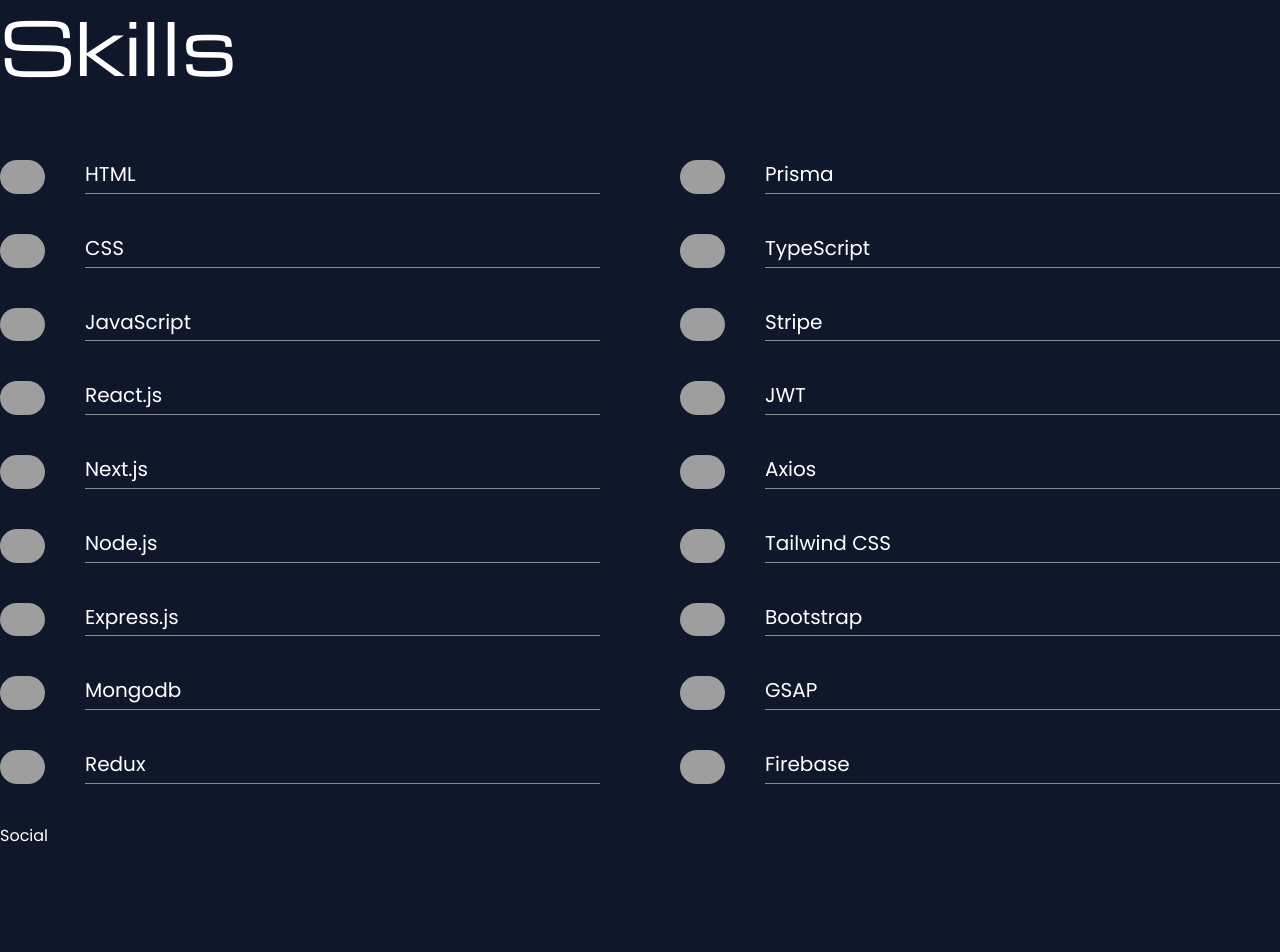
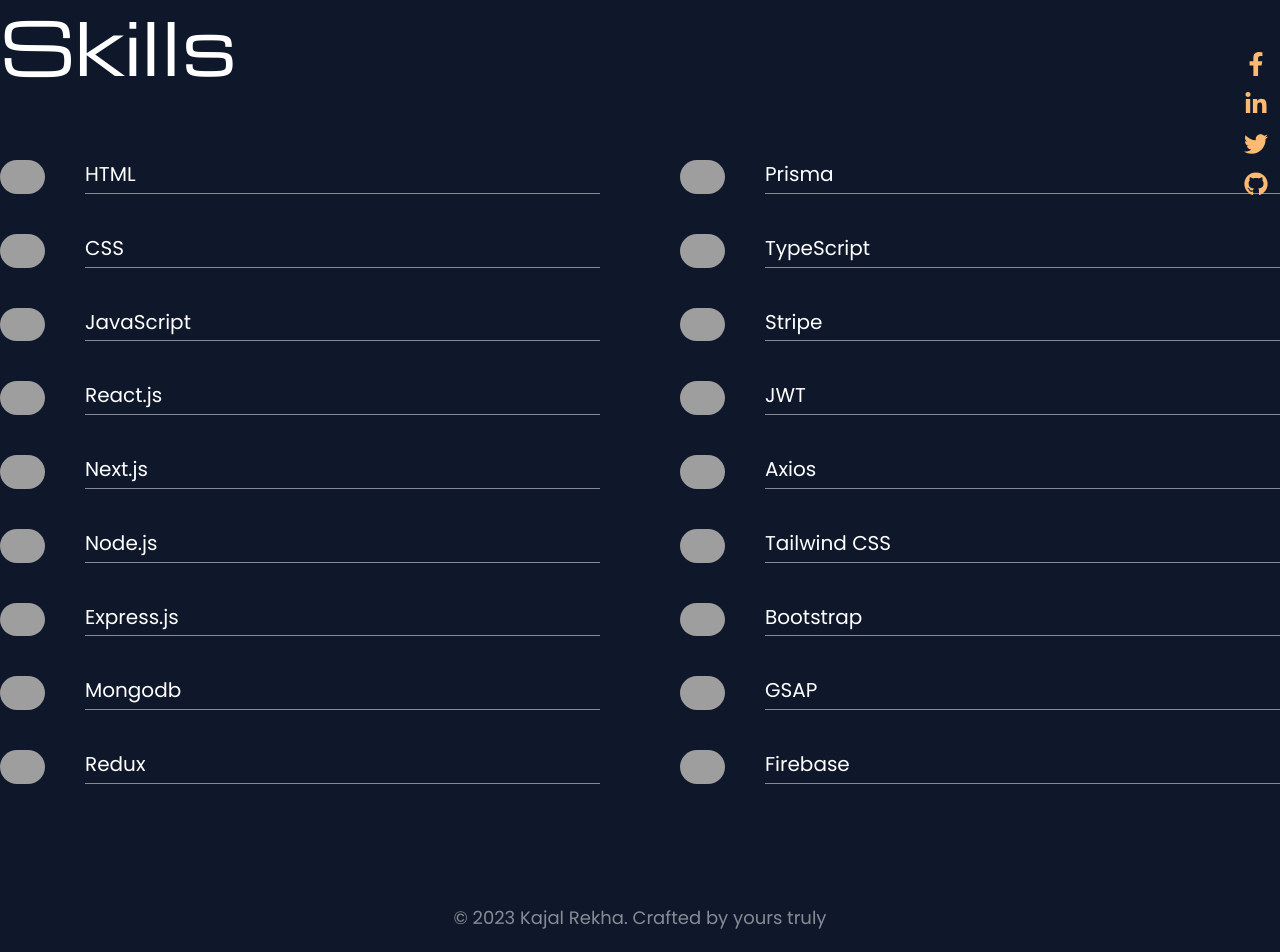
Before and after one commit to kajal-rekha/portfolio3-next.js, a Next.js app: page /skills in a window 1280 px wide. Shown: the part 240-1192 px from the top of the page. Built offline with nearby package versions, Linux system fonts and the light colour scheme; grey boxes are pictures that could not be loaded.

Commit message:
social links added

```diff
--- a/components/Footer.jsx
+++ b/components/Footer.jsx
@@ -2,7 +2,7 @@
 
 const Footer = () => {
   return (
-    <footer className="mt-10 wrapper py-20 text-center text-white/50 overflow-hidden text-lg">
+    <footer className="wrapper py-10 md:py-20 text-center text-white/50 overflow-hidden md:text-lg">
       <p>
         &copy; {new Date().getFullYear()}{" "}
         <Link href="/" className="link-item hover:text-white duration-500">
--- a/components/Hero.jsx
+++ b/components/Hero.jsx
@@ -4,7 +4,7 @@
 
 const Hero = () => {
   return (
-    <div className="hero wrapper grid grid-cols md:grid-cols-2 gap-10 overflow-hidden mt-40 ">
+    <div className="hero wrapper grid grid-cols-1 lg:grid-cols-2 gap-10 overflow-hidden mt-20 md:mt-40 ">
       <div className="hero-left">
         <div
           className="space-y-5"
@@ -14,7 +14,7 @@
           <p className="text-2xl md:text-3xl  font-semibold">
             Hello there, my name is
           </p>
-          <h1 className="text-4xl md:text-6xl font-semibold  uppercase">
+          <h1 className="text-3xl md:text-4xl lg:text-6xl font-semibold  uppercase">
             Kajal Rekha
           </h1>
           <h1 className="text-2xl md:text-3xl text-orange-300">
--- a/components/Navbar.jsx
+++ b/components/Navbar.jsx
@@ -14,7 +14,7 @@
 
   return (
     <div>
-      <div className=" navbar h-20 shadow-lg flex">
+      <div className="sm:w-full navbar h-20 shadow-lg flex">
         <div className="wrapper flex justify-between items-center">
           <div className="logo" data-aos="fade-right" data-aos-duration="1000">
             <Link
--- a/components/ProjectItem.jsx
+++ b/components/ProjectItem.jsx
@@ -9,11 +9,11 @@
         data-aos="fade-up"
         data-aos-duration="1000"
       >
-        <span className=" project-id text-7xl text-white">
+        <span className="project-id text-4xl md:text-6xl lg:text-7xl text-white">
           {String(project.id).padStart(2, 0)}
         </span>
         <h3
-          className="uppercase text-3xl leading-relaxed text-orange-300"
+          className="uppercase text-2xl md:text-3xl leading-relaxed text-orange-300"
           data-aos="fade-up"
           data-aos-duration="1000"
         >
--- a/components/SectionTitle.jsx
+++ b/components/SectionTitle.jsx
@@ -1,11 +1,11 @@
 const SectionTitle = ({ h2 }) => {
   return (
-    <div
-      // data-aos="fade-up"
-      // data-aos-duration="1000"
-      className="section-title"
-    >
-      <h2 className="text-7xl" data-aos="fade-right" data-aos-duration="1000">
+    <div data-aos="fade-up" data-aos-duration="1000" className="section-title">
+      <h2
+        className="text-4xl md:text-6xl lg:text-7xl"
+        data-aos="fade-right"
+        data-aos-duration="1000"
+      >
         {h2}
       </h2>
     </div>
--- a/components/Social.jsx
+++ b/components/Social.jsx
@@ -1,31 +1,25 @@
-// import Link from "next/link";
-// import { FaFacebookF, FaLinkedinIn, FaTwitter, FaGithub } from "react-icons/fa";
-
-// const Social = () => {
-//   return (
-//     <div className="socials flex gap-10 text-2xl fixed right-5 top-[30%] -rotate-90 origin-right p-5  z-50">
-//       <div className="rotate-90">
-//         <Link href="https://www.facebook.com/anowar.kajal">
-//           <FaFacebookF className="text-orange-300   hover:text-orange-400 duration-500" />
-//         </Link>
-//         <Link href="https://www.linkedin.com/in/kajal-rekha-81262b264/">
-//           <FaLinkedinIn className="text-orange-300   hover:text-orange-400 duration-500 mt-4" />
-//         </Link>
-//         <Link href="https://twitter.com/KajalRekha14">
-//           <FaTwitter className="text-orange-300   hover:text-orange-400 duration-500 mt-4" />
-//         </Link>
-//         <Link href="https://github.com/kajal-rekha">
-//           <FaGithub className="text-orange-300   hover:text-orange-400 duration-500 mt-4" />
-//         </Link>
-//       </div>
-//     </div>
-//   );
-// };
-
-// export default Social;
+import Link from "next/link";
+import { FaFacebookF, FaLinkedinIn, FaTwitter, FaGithub } from "react-icons/fa";
 
 const Social = () => {
-  return <div>Social</div>;
+  return (
+    <div className="socials flex gap-10 text-xl md:text-2xl fixed right-6 top-[30%] -rotate-90 origin-right p-5  z-50">
+      <div className="rotate-90">
+        <Link href="https://www.facebook.com/anowar.kajal">
+          <FaFacebookF className="text-orange-300   hover:text-orange-400 duration-500" />
+        </Link>
+        <Link href="https://www.linkedin.com/in/kajal-rekha-81262b264/">
+          <FaLinkedinIn className="text-orange-300   hover:text-orange-400 duration-500 mt-4" />
+        </Link>
+        <Link href="https://twitter.com/KajalRekha14">
+          <FaTwitter className="text-orange-300   hover:text-orange-400 duration-500 mt-4" />
+        </Link>
+        <Link href="https://github.com/kajal-rekha">
+          <FaGithub className="text-orange-300   hover:text-orange-400 duration-500 mt-4" />
+        </Link>
+      </div>
+    </div>
+  );
 };
 
 export default Social;
--- a/pages/about/index.js
+++ b/pages/about/index.js
@@ -4,11 +4,11 @@
 
 const About = () => {
   return (
-    <div className="about wrapper mt-40 " id="about">
+    <div className="about wrapper mt-20 md:mt-40 " id="about">
       <SectionTitle h2={"About"} />
 
       <div
-        className="about-wrapper mt-32 grid grid-cols-1 lg:grid-cols-2 gap-20 overflow-hidden"
+        className="about-wrapper mt-20  md:mt-32 grid grid-cols-1 lg:grid-cols-2 gap-20 overflow-hidden"
         data-aos="fade-right"
         data-aos-duration="1000"
       >
--- a/pages/contact/index.js
+++ b/pages/contact/index.js
@@ -52,11 +52,11 @@
   };
 
   return (
-    <div className="contact wrapper mt-40">
+    <div className="contact wrapper mt-20 md:mt-40">
       <SectionTitle h2={"Contact"} />
       <form
         onSubmit={sendEmail}
-        className="contact-form grid grid-cols md:grid-cols-2 text-lg gap-10 py-10 mx-auto mt-20"
+        className="contact-form grid grid-cols-1 lg:grid-cols-2 text-lg gap-10 py-10 mt-10 md:mt-20"
         ref={formRef}
       >
         <div className="form-control flex flex-col gap-2">
--- a/pages/projects/index.js
+++ b/pages/projects/index.js
@@ -76,7 +76,7 @@
 ];
 const Projects = () => {
   return (
-    <div className="wrapper mt-32 py-10 projects">
+    <div className="wrapper mt-20 md:mt-32 py-10 projects">
       <SectionTitle h2="Projects" />
       <div className="projects-wrapper mt-32 flex flex-col gap-40">
         {data.map((project) => (
--- a/pages/skills/index.js
+++ b/pages/skills/index.js
@@ -118,7 +118,7 @@
 
 const Skills = () => {
   return (
-    <div className="skills wrapper py-10 mt-32" id="skills">
+    <div className="skills wrapper py-10 mt-10 md:mt-32" id="skills">
       <SectionTitle h2="Skills" />
       <div className=" grid grid-cols-1 md:grid-cols-2 gap-10 sm:gap-20 mt-20">
         <ul className="skills-left flex flex-col gap-10">
```
